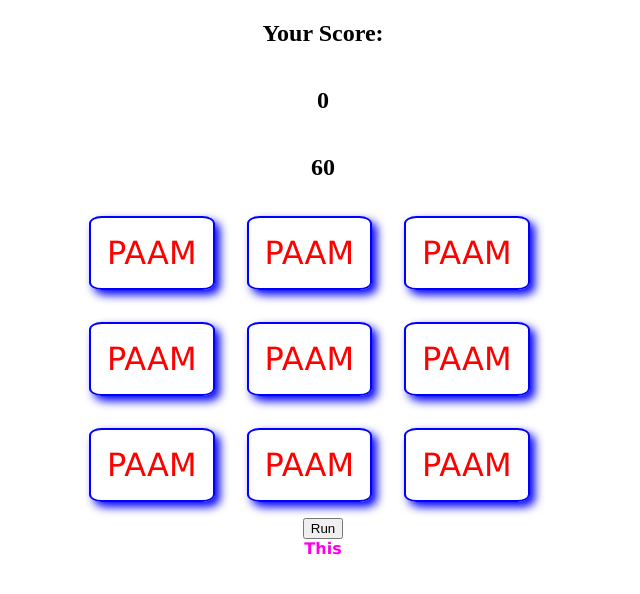
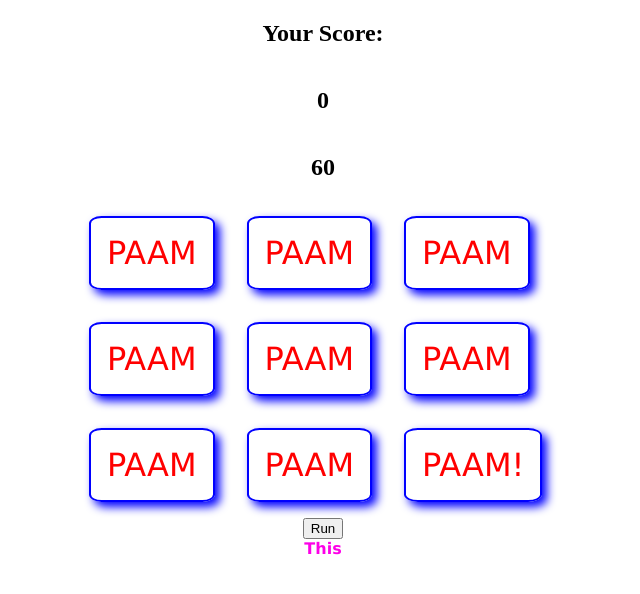
Before and after one commit to vivekup3424/javascript-games, a plain HTML site: page wack/index.html in a window 1280 px wide. Shown: the whole page, without its empty margins (317-957 px from the left). Drawn offline with Linux system fonts and the light colour scheme.

Commit message:
who made this commit

```diff
--- a/wack/index.html
+++ b/wack/index.html
@@ -21,7 +21,7 @@
         <div class="square" id="6">PAAM</div>
         <div class="square" id="7">PAAM</div>
         <div class="square" id="8">PAAM</div>
-        <div class="square" id="9">PAAM</div>
+        <div class="square" id="9">PAAM!</div>
     </div>
     <div ><button id="run">Run</button></div>
     <div id="result">This</div>
```
